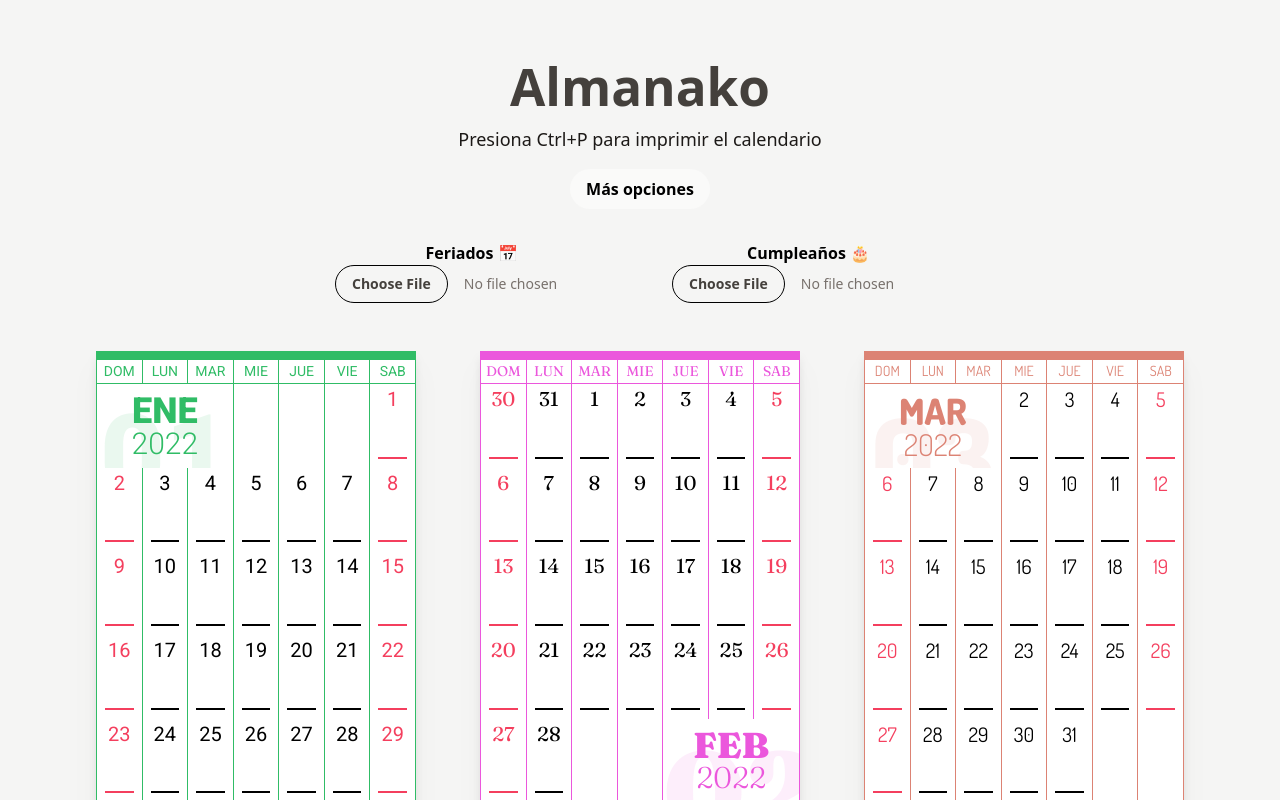
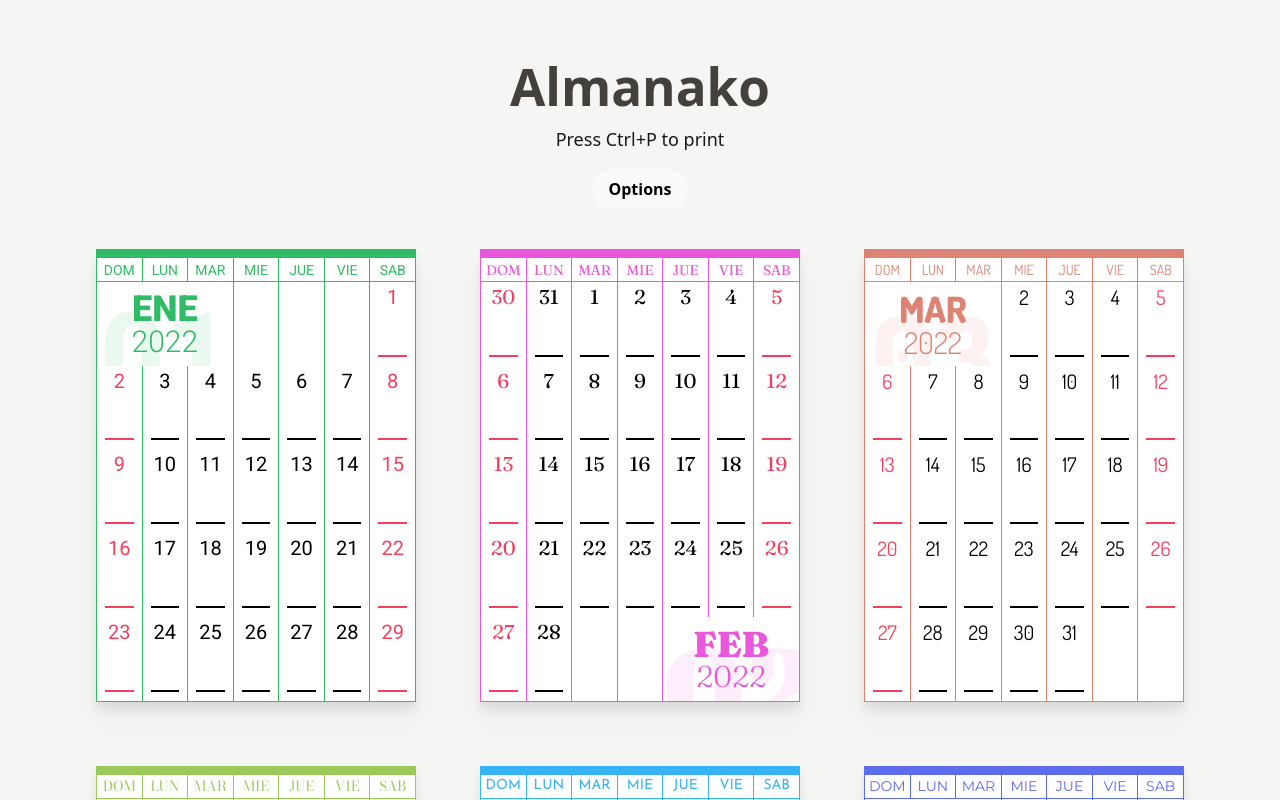
Before and after one commit to AIDEA775/Almanako, a Svelte app: page / in a window 1280 px wide. Shown: the top 800 px of the page. Built offline with nearby package versions, Linux system fonts and the light colour scheme; a web font is replaced by a local one.

Commit message:
Fix sizes in Chrome

```diff
--- a/src/App.svelte
+++ b/src/App.svelte
@@ -16,15 +16,15 @@
 		Almanako
 	</h1>
 	<p class="font-sans text-lg text-stone-900 print:hidden">
-		Presiona Ctrl+P para imprimir el calendario
+		Press Ctrl+P to print
 	</p>
 
-	<div class="print:hidden">
+	<div class="print:hidden my-4">
 		<Holidays />
 	</div>
 
 	<div
-		class="flex flex-wrap justify-center gap-16 mt-12 mx-auto print:gap-0 print:m-0"
+		class="flex flex-wrap justify-center gap-16 my-6 mx-auto print:gap-0 print:m-0 will-change-transform"
 	>
 		{#each months as month}
 			<div
--- a/src/DayOfMonth.svelte
+++ b/src/DayOfMonth.svelte
@@ -36,23 +36,19 @@
 	>
 		{date.getDate()}
 	</div>
-	<ul class="list-disc list-inside">
-		{#each holis as h}
-			<li class="text-caption">
-				{h.summary}
-			</li>
-		{/each}
-	</ul>
+	{#each holis as h}
+		<div class="text-caption">
+			• {h.summary}
+		</div>
+	{/each}
 	<div class="flex-grow" />
 	{#if births.length}
 		<div class="text-[0.5rem] print:text-[2vh] leading-none py-1">🎂</div>
-		<ul class="list-disc list-inside">
-			{#each births as b}
-				<li class="text-caption">
-					{b.summary}
-				</li>
-			{/each}
-		</ul>
+		{#each births as b}
+			<div class="text-caption">
+				• {b.summary}
+			</div>
+		{/each}
 	{/if}
 	<div
 		class="border-b-2 m-1
--- a/src/Holidays.svelte
+++ b/src/Holidays.svelte
@@ -1,5 +1,4 @@
 <script>
-    import { slide } from "svelte/transition";
     import { birthdaysICS, holidaysICS } from "./stores";
 
     let holidaysFile;
@@ -15,7 +14,7 @@
         birthdaysICS.set(birthdayFile[0]);
     }
 
-    let showing = !false;
+    let showing = false;
 
     function toggle() {
         showing = !showing;
@@ -23,19 +22,20 @@
 </script>
 
 <button
-    class="my-4 py-2 px-4 rounded-full bg-stone-50 font-semibold hover:bg-stone-200"
+    class="py-2 px-4 rounded-full bg-stone-50 font-semibold hover:bg-stone-200"
     on:click={toggle}
 >
-    Más opciones
+    Options
 </button>
 
-{#if showing}
 <div
-        transition:slide
-        class="flex flex-col items-center justify-center landscape:flex-row gap-x-16 gap-y-8 pt-4"
+    class="flex flex-col my-4
+    transition-scroll overflow-hidden duration-700
+    {showing ? 'max-h-48 landscape:max-h-24 opacity-100' : 'max-h-0 opacity-0'}
+    items-center justify-center landscape:flex-row gap-x-16 gap-y-8"
 >
     <div
-            class="flex flex-col group"
+        class="flex flex-col group gap-y-2"
         title="Selecciona un archivo .ICS con los feriados, podes descargar uno desde Google Calendar."
     >
         <label for="holidays" class="font-semibold">Feriados 📅</label>
@@ -44,17 +44,11 @@
             id="holidays"
             bind:files={holidaysFile}
             title="Selecciona un archivo .ICS con los feriados, podes descargar uno desde Google Calendar."
-                class="text-sm text-stone-500
-                file:mr-4 file:py-2 file:px-4
-                file:rounded-full file:border file:border-solid
-                file:text-sm file:font-semibold
-                file:bg-stone-100 file:text-stone-700
-                group-hover:file:bg-stone-200"
         />
     </div>
 
     <div
-            class="flex flex-col group"
+        class="flex flex-col group gap-y-2"
         title="Selecciona un archivo .ICS con los cumpleaños."
     >
         <label for="birthdays" class="font-semibold"> Cumpleaños 🎂 </label>
@@ -63,13 +57,17 @@
             id="birthdays"
             bind:files={birthdayFile}
             title="Selecciona un archivo .ICS con los cumpleaños."
-                class="text-sm text-stone-500
-            file:mr-4 file:py-2 file:px-4
-            file:rounded-full file:border file:border-solid
-            file:text-sm file:font-semibold
-            file:bg-stone-100 file:text-stone-700
-            group-hover:file:bg-stone-200"
         />
     </div>
 </div>
-{/if}
+
+<style>
+    input[type="file"] {
+        @apply text-sm text-stone-500
+            file:mr-2 file:py-2 file:px-4
+            file:rounded-full file:border file:border-solid file:border-stone-200
+            file:text-sm
+            file:bg-stone-100 file:text-stone-700
+            group-hover:file:bg-stone-200;
+    }
+</style>
```
Lines whose indentation alone changed are shown as unchanged.
